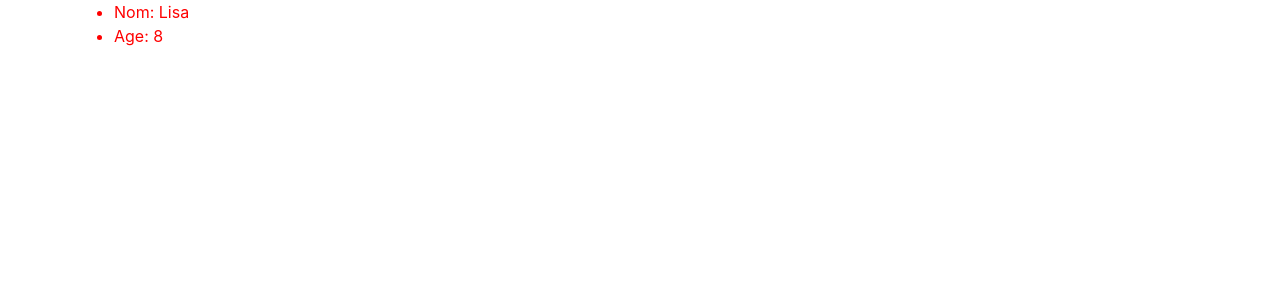
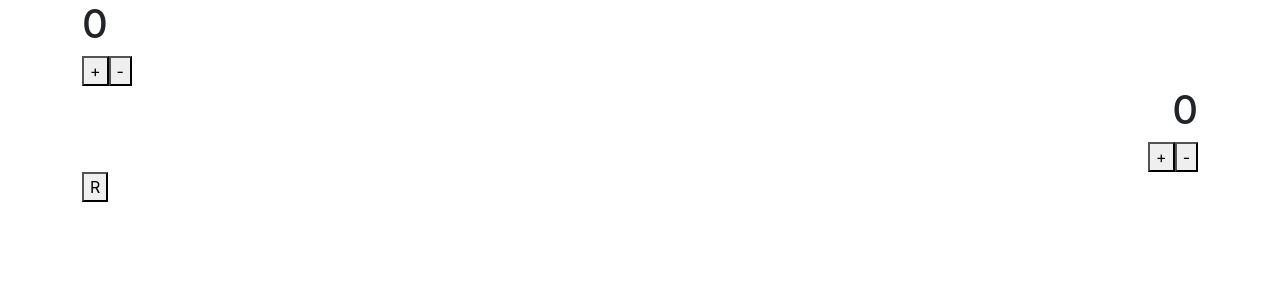
Before and after one commit to Heir1/reacthooks, a React (Create React App) app: page / in a window 1280 px wide. Shown: the top 300 px of the page. Built offline with nearby package versions, Linux system fonts and the light colour scheme.

Commit message:
utilisation de useReducer

```diff
--- a/src/App.js
+++ b/src/App.js
@@ -3,6 +3,8 @@ import Container from "./Components/Container";
 import React,{Component} from "react";
 import Profile from "./Contexte/Profile";
 import {UserContext, ColorContext} from './Contexte/MyContext';
+import Count from "./Reducers/Count";
+import Count1 from "./Reducers/Count1";
 
 class App extends Component {
   constructor(props) {
@@ -19,11 +21,12 @@ class App extends Component {
   render(){
     return (
       <div className="container">
-      <UserContext.Provider value={this.state.user}>
+        <Count1/>
+      {/* <UserContext.Provider value={this.state.user}>
         <ColorContext.Provider value={'red'}>
           <Profile/>
         </ColorContext.Provider>
-      </UserContext.Provider>
+      </UserContext.Provider> */}
         {/* <Container/>  */}
       </div>
     )
--- /dev/null
+++ b/src/Reducers/Count.js
@@ -0,0 +1,32 @@
+import React, {useReducer} from 'react'
+
+const initialState = 0;
+
+const reducer = (state, action) => {
+    switch(action){
+        case "increment":
+            return state + 1
+        case "decrement":
+            return state - 1
+        case "reinitialiser":
+            return initialState
+        default:
+            return state
+    }
+}
+
+const Count = () => {
+
+    const [count, dispatch] = useReducer(reducer, initialState)
+
+    return (
+        <div align="center">
+            <h1>{count}</h1>
+            <button onClick={() => dispatch("increment")}>+</button>
+            <button onClick={() => dispatch("decrement")}>-</button>
+            <button onClick={() => dispatch("reinitialiser")}>R</button>
+        </div>
+    )
+}
+
+export default Count
--- /dev/null
+++ b/src/Reducers/Count1.js
@@ -0,0 +1,47 @@
+import React, {useReducer} from 'react'
+
+const initialState = {
+    countOne: 0,
+    countTwo: 0
+}
+
+const reducer = (state, action) => {
+
+    switch(action.type){
+        case "increment":
+            return {...state, countOne: state.countOne + action.value}
+        case "decrement":
+            return {...state, countOne: state.countOne - action.value}
+        case "increment1":
+            return {...state, countTwo: state.countTwo + action.value}
+        case "decrement1":
+            return {...state, countTwo: state.countTwo - action.value}
+        case "reinitialiser":
+            return initialState
+        default:
+            return state
+    }
+}
+
+const Count = () => {
+
+    const [count, dispatch] = useReducer(reducer, initialState)
+
+    return (
+        <>
+            <div align="left">
+                <h1>{count.countOne}</h1>
+                <button onClick={() => dispatch({type: "increment", value:1})}>+</button>
+                <button onClick={() => dispatch({type: "decrement", value:1})}>-</button>
+            </div>
+            <div align="right">
+                <h1>{count.countTwo}</h1>
+                <button onClick={() => dispatch({type: "increment1", value:10})}>+</button>
+                <button onClick={() => dispatch({type: "decrement1", value:10})}>-</button>
+            </div>
+            <button onClick={() => dispatch({type: "reinitialiser"})}>R</button>
+        </>
+    )
+}
+
+export default Count
```
